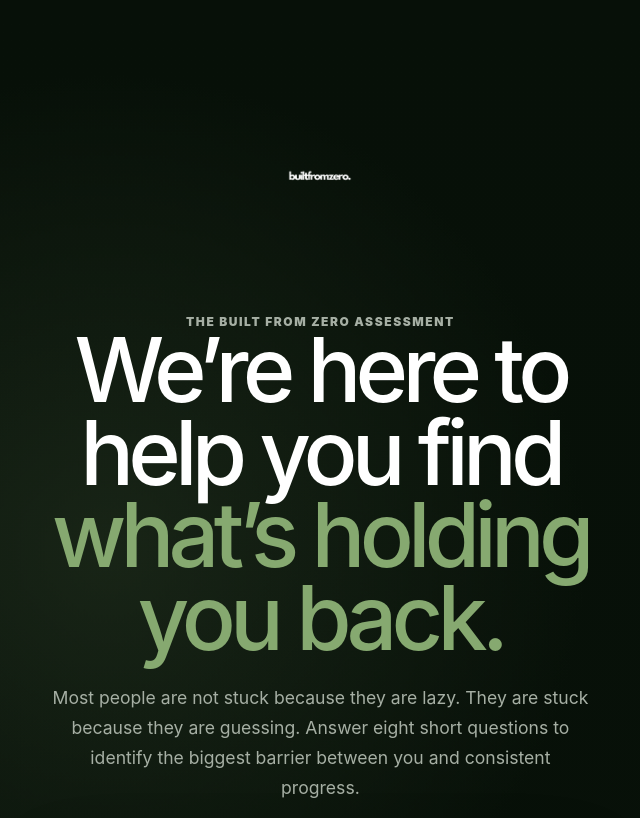
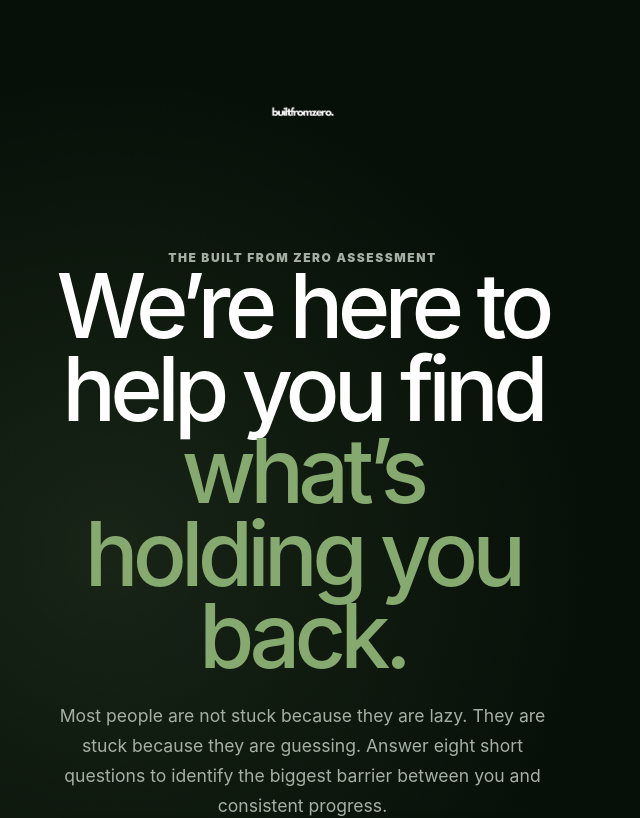
Before and after one commit to builtfromzero-1/bfs-starting-point, a React (Vite) app: page / in a window 1280 px wide. Shown: the top 818 px of the page, without its empty margins (44-684 px from the left). Built offline with nearby package versions, Linux system fonts and the light colour scheme.

Commit message:
hopefully text centred

```diff
--- a/src/App.css
+++ b/src/App.css
@@ -93,21 +93,16 @@ button {
 
 .hero {
   width: min(1180px, calc(100% - 32px));
-  min-height: calc(100vh - 72px);
   margin: 0 auto;
-  padding: 64px 0;
   display: grid;
-  grid-template-columns: 1.05fr 0.95fr;
-  gap: 60px;
+  grid-template-columns: 1fr 1fr;
+  gap: 80px;
   align-items: center;
-
-  .hero {
-  justify-items: center;
-}
+}
+
 .heroContent {
-  width: 100%;
-  max-width: 650px;
-}
+  max-width: 700px;
+  margin: 0 auto;
 }
 
 @media (min-width: 769px) {
```
